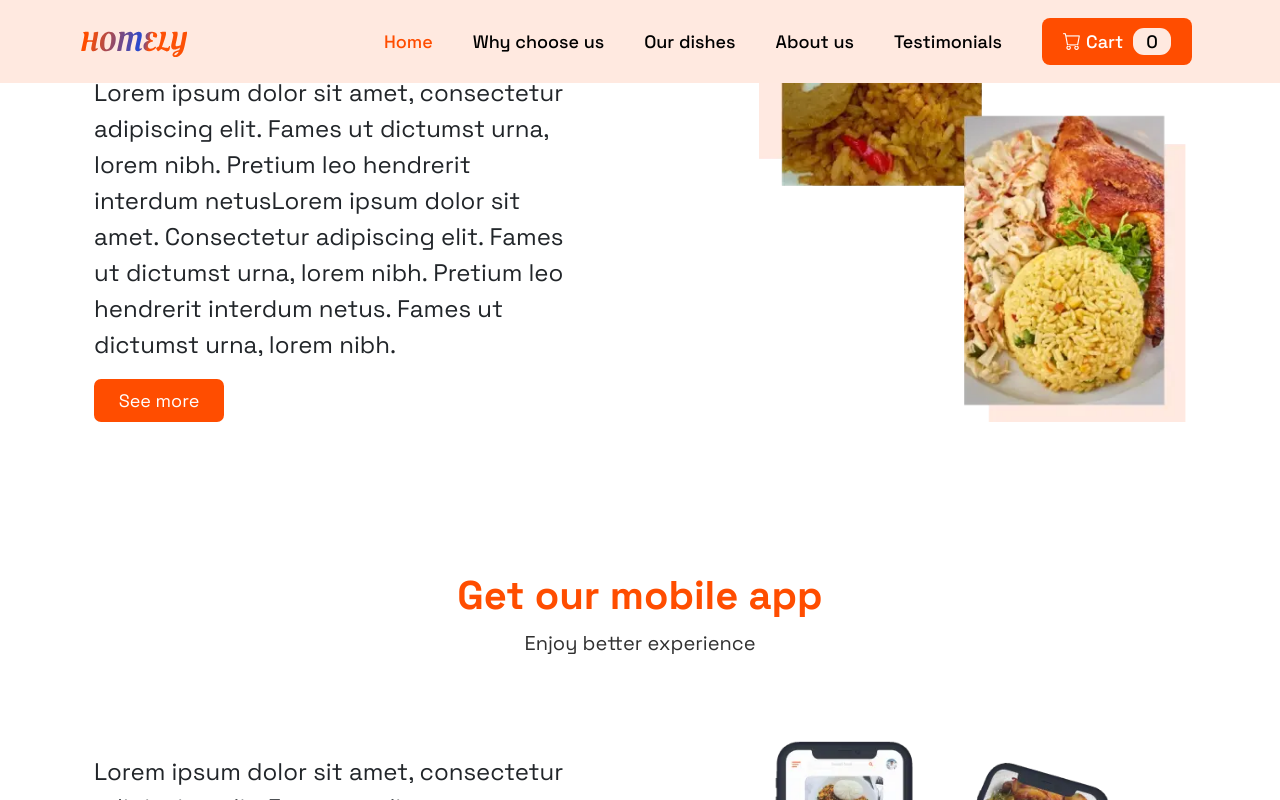
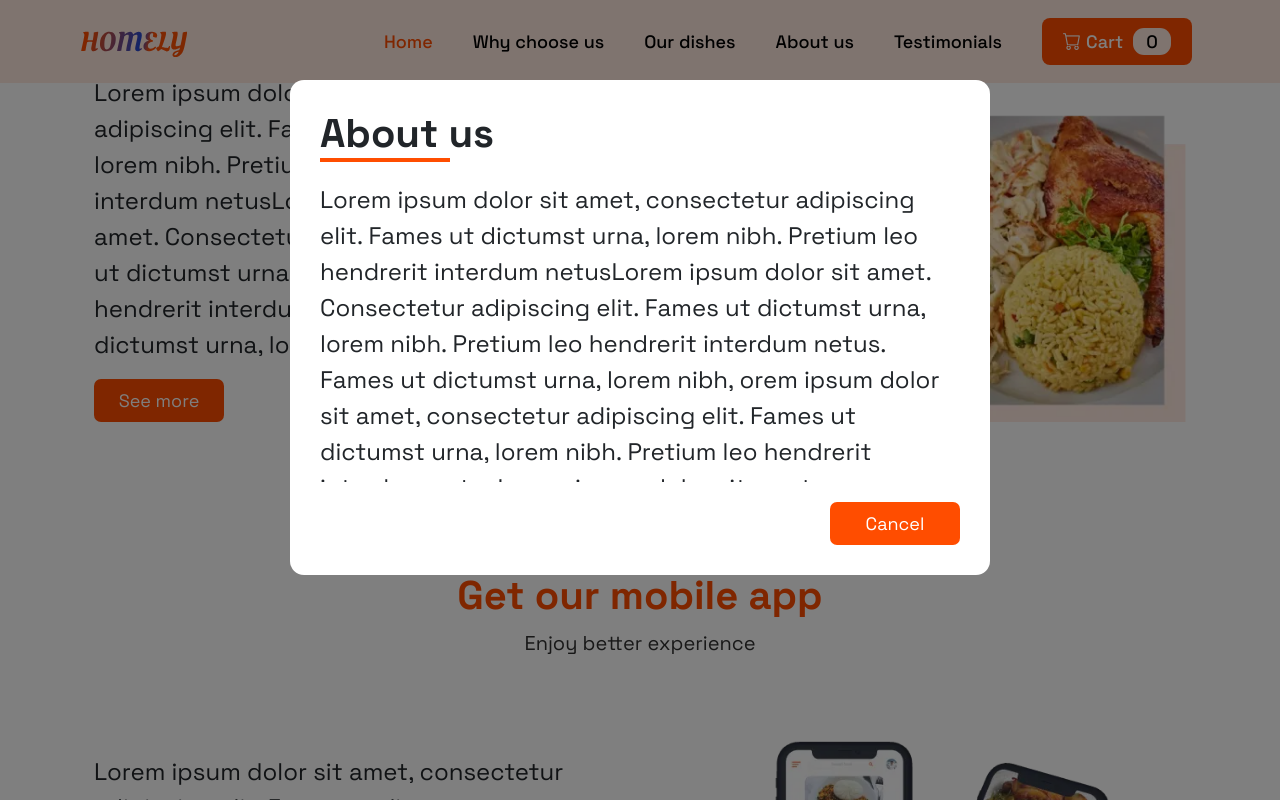
Before and after one commit to Eniola-Codes/Food-Order-Landing-Page, a React (Create React App) app: page / in a window 1280 px wide. Both pictures are taken after a click on the button "See more". Shown: the part 2111-2911 px from the top of the page. Built offline with nearby package versions, Linux system fonts and the light colour scheme.

Commit message:
Version 1.0 ready!

```diff
--- a/src/components/Cart/Cart.module.css
+++ b/src/components/Cart/Cart.module.css
@@ -38,16 +38,6 @@
   font-weight: 700;
 }
 
-.items ::-webkit-scrollbar {
-  background-color: var(--light) !important;
-  width: 8px !important;
-}
-
-.items ::-webkit-scrollbar-thumb {
-  background-color: var(--secondarybordercolor) !important;
-  border-radius: 10px !important;
-}
-
 @media only screen and (max-width: 576px) {
   .amount p {
     font-size: 22px;
--- a/src/components/Footer/Footer.js
+++ b/src/components/Footer/Footer.js
@@ -32,13 +32,21 @@ const Footer = () => {
               </div>
               <div className={classes.content_div}>
                 <p>
-                  Solution for easy and flexible getting meals for the household.You can trust us
-                  anywhere through this platform
+                  Solution for easy and flexible getting meals for the
+                  household.You can trust us anywhere through this platform
                 </p>
-                <p>&copy;2022 Made with <i className="bi bi-heart-fill"></i> by&nbsp;
-            <Link to={{ pathname: "https://github.com/Eniola-Codes" }} target="_blank" className={classes.eniola_codes}>
+                <p>
+                  &copy;2022 Made with <i className="bi bi-heart-fill"></i>{" "}
+                  by&nbsp;
+                  <a
+                    href="https://github.com/Eniola-Codes"
+                    target="_blank"
+                    rel="noreferrer"
+                    className={classes.eniola_codes}
+                  >
                     EniolaCodes
-            </Link></p>
+                  </a>
+                </p>
               </div>
             </div>
           </Col>
@@ -56,6 +64,11 @@ const Footer = () => {
           <Col lg={3}>
             <div className={classes.social}>
               <h3>Social</h3>
+              <a
+                href="https://www.instagram.com/code_redex/"
+                target="_blank"
+                rel="noreferrer"
+              >
                 <p>
                   <img
                     src={insta}
@@ -63,6 +76,12 @@ const Footer = () => {
                     className={classes.social_icon}
                   ></img>
                 </p>
+              </a>
+              <a
+                href="https://mobile.twitter.com/EniolaCodes/"
+                target="_blank"
+                rel="noreferrer"
+              >
                 <p>
                   <img
                     src={twitter}
@@ -70,6 +89,12 @@ const Footer = () => {
                     className={classes.social_icon}
                   ></img>
                 </p>
+              </a>
+              <a
+                href="https://www.linkedin.com/in/eni-ola/"
+                target="_blank"
+                rel="noreferrer"
+              >
                 <p>
                   <img
                     src={fb}
@@ -77,14 +102,20 @@ const Footer = () => {
                     className={classes.social_icon}
                   ></img>
                 </p>
+              </a>
             </div>
           </Col>
 
           <p className={classes.mobile_copy}>
             &copy;2022 Made with <i className="bi bi-heart-fill"></i> by&nbsp;
-            <Link to={{ pathname: "https://github.com/Eniola-Codes" }} target="_blank" className={classes.eniola_codes}>
+            <a
+              href="https://github.com/Eniola-Codes"
+              target="_blank"
+              rel="noreferrer"
+              className={classes.eniola_codes}
+            >
               EniolaCodes
-            </Link>
+            </a>
           </p>
         </Row>
       </Container>
--- a/src/components/Sections/HeroFourSection.js
+++ b/src/components/Sections/HeroFourSection.js
@@ -4,13 +4,43 @@ import TheButton from "../Ui/TheButton";
 import "bootstrap/dist/css/bootstrap.min.css";
 import classes from "./HeroFourSection.module.css";
 import aboutImage from '../../assets/image/about-image.webp';
+import Modal from "../Ui/Modal";
 
 const HeroFourSection = () => {
-const [showModal,setShowModal] = useState();
+const [showModal,setShowModal] = useState(false);
+
+
+  const aboutModal = () =>
+  {
+    setShowModal(true);
+  }
+
+  const closeModal = () =>
+  {
+    setShowModal(false);
+  }
 
 
   //Rendering hero for section (currently building this)
   return (
+    <>
+      {showModal && <Modal>
+        <div className={classes.about_modal}>
+          <div className={classes.about_header}>
+            <h2 className={classes.text_modal_header}>About us</h2>
+          </div>
+          <div className={classes.about_body}>
+            <p className={classes.text_content}>
+            Lorem ipsum dolor sit amet, consectetur adipiscing elit. Fames ut dictumst urna, lorem nibh. Pretium leo hendrerit interdum netusLorem ipsum dolor sit amet.<b/> Consectetur adipiscing elit. Fames ut dictumst urna, lorem nibh. Pretium leo hendrerit interdum netus. Fames ut dictumst urna, lorem nibh, orem ipsum dolor sit amet, consectetur adipiscing elit. Fames ut dictumst urna, lorem nibh. Pretium leo hendrerit interdum netusLorem ipsum dolor sit amet.<b/> Consectetur adipiscing elit. Fames ut dictumst urna, lorem nibh. Pretium leo hendrerit interdum netus. Fames ut dictumst urna, lorem nibh
+            </p>
+          </div>
+          <div className={classes.about_footer}>
+            <div className={classes.button_modal_div}>
+            <TheButton onClick={closeModal}>Cancel</TheButton>
+            </div>
+          </div>
+        </div>
+        </Modal>}
     <section id='about'>
     <Container>
       <Row className={`${classes.row} mx-auto`}>
@@ -26,7 +56,7 @@ const [showModal,setShowModal] = useState();
 
                   </p>
                   <div className={classes.button_div}>
-                    <TheButton>See more</TheButton>
+                    <TheButton onClick={aboutModal}>See more</TheButton>
                   </div>
               </div>
           </Col>
@@ -40,6 +70,7 @@ const [showModal,setShowModal] = useState();
       </Row>
     </Container>
     </section>
+    </>
   );
   //END
 };
--- a/src/components/Sections/HeroFourSection.module.css
+++ b/src/components/Sections/HeroFourSection.module.css
@@ -10,7 +10,6 @@
   top: 100%;
   transform: translateY(-100%);
 }
-
 
 .text_header
 {
@@ -29,8 +28,41 @@
   margin-left: auto;
 }
 
+.text_modal_header
+{
+  font-size: 40px;
+  font-weight: 700;
+}
+
+.text_modal_header::after
+{
+  content: '';
+  display: block;
+  height: 4px;
+  width: 130px;
+  background-color: var(--primaryitemcolor);
+}
+
 .image{
   width: 100%;
+}
+
+.about_modal
+{
+  padding: 30px;
+}
+
+.about_body
+{
+  overflow-y: auto ;
+  max-height: 300px;
+  margin-top: 20px;
+}
+
+.button_modal_div
+{
+  text-align: right;
+  margin-top: 20px;
 }
 
 @media only screen and (max-width: 991px)
@@ -50,7 +82,8 @@
   margin-top: 30px;
 }
 
-.text_header
+.text_header,
+.text_modal_header
 {
   font-size: 36px;
 }
@@ -60,5 +93,14 @@
   font-size: 20px;
 }
 
+.button_modal_div
+{
+  margin-top: 10px;
+}
+
+.about_modal
+{
+  padding: 20px;
+}
 
 }
--- a/src/components/Ui/Modal.module.css
+++ b/src/components/Ui/Modal.module.css
@@ -22,9 +22,20 @@
   animation: modalanime 1s ease-in-out 0s 1 forwards;
 }
 
+
+.modal ::-webkit-scrollbar {
+  background-color: var(--light) !important;
+  width: 8px !important;
+}
+
+.modal ::-webkit-scrollbar-thumb {
+  background-color: var(--secondarybordercolor) !important;
+  border-radius: 10px !important;
+}
+
 @keyframes backanime {
   100% {
-    opacity: 0.7;
+    opacity: 0.5;
   }
 }
 
--- a/src/components/Ui/Tooltip.js
+++ b/src/components/Ui/Tooltip.js
@@ -1,11 +1,11 @@
 import React from 'react';
 import classes from './Tooltip.module.css';
 
-const Tooltip = () =>
+const Tooltip = (props) =>
 {
     return (
-    <div className={classes.tooltip}>
-        <span className={classes.tootip_content}>Item(s) added to cart</span>
+    <div className={`${classes.tooltip} ${props.className}`}>
+        <span className={classes.tootip_content}>Dish(es) added to cart</span>
     </div>
     )
 }
--- a/src/components/Ui/Tooltip.module.css
+++ b/src/components/Ui/Tooltip.module.css
@@ -3,12 +3,42 @@
     position: fixed;
     z-index: 1100;
     width: 200px;
-    background-color: var(--bordercolor);
+    background-color: var(--primaryitemcolor);
     left: 50%;
-    top: 11%;
+    top: 15%;
     transform: translateX(-50%);
     text-align: center;
     color: var(--light);
     padding: 8px 0 ;
     border-radius: 5px;
+    opacity: 0;
+    display: none;
 }
+
+@media only screen and (max-width: 1200px)
+{
+
+.tooltip.show
+{
+    display: block;
+    animation: showtooltip 1s ease-out 0s 1 normal;
+}
+
+@keyframes showtooltip
+{
+    20%
+    {
+        opacity: 1;
+    }
+    70%
+    {
+        opacity: 1;
+    }
+    100%
+    {
+        opacity: 0;
+    }
+
+}
+
+}
```
Also changed, not shown: src/components/SectionComponents/HeroThreeForm.js (+8 -5 lines). Lines whose indentation alone changed are shown as unchanged.
